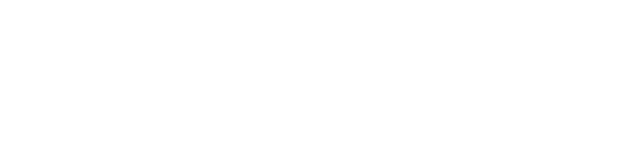
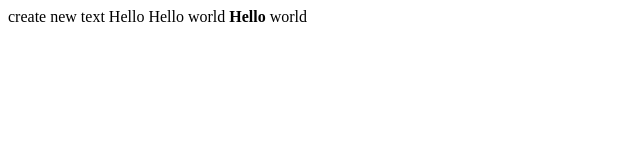
Before and after one commit to narisu364/hello-git, a plain HTML site: page index.html in a window 1280 px wide. Shown: the whole page, without its empty margins (0-640 px from the left). Drawn offline with Linux system fonts and the light colour scheme.

Commit message:
add bold to hello

```diff
--- a/index.html
+++ b/index.html
@@ -1,8 +1,19 @@
 <!DOCTYPE html>
 <html lang ="en">
 <head>
-    <meta charset="UTF-8">
-    <meta name="viewport" context=""width=device-width, initial-scale="1.0">
     <title>Document</title>
 </head>
+<body>
+    create new text
 </body>
+</html>
+
+<head>
+    Hello
+</head>
+<title>Document</title>
+<body>
+    Hello world
+    <b>Hello</b> world
+</body>
+</html>
```
